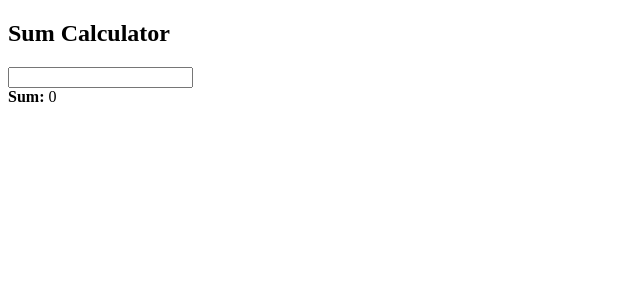
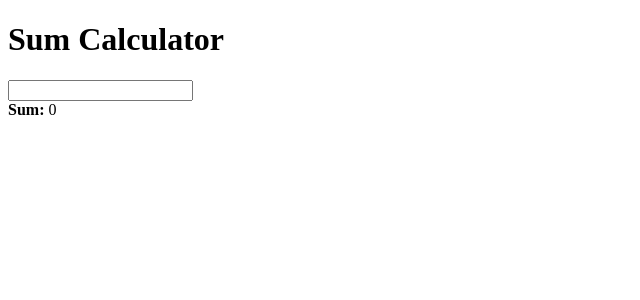
Before and after one commit to acciojob/sum-calculator-kamrankhan0001, a React app: page / in a window 1280 px wide. Shown: the top 300 px of the page, without its empty margins (0-640 px from the left). Built offline with nearby package versions, Linux system fonts and the light colour scheme.

Commit message:
submitting code-Wed Jul 26 2023 00:23:16 GMT+0530 (India Standard Time)

```diff
--- a/src/components/App.js
+++ b/src/components/App.js
@@ -23,7 +23,7 @@ const App = () => {
 
   return (
     <div>
-      <h2>Sum Calculator</h2>
+      <h1>Sum Calculator</h1>
       <input type="number" onChange={handleInputChange} />
       <div>
         <strong>Sum:</strong> {sum}
```
